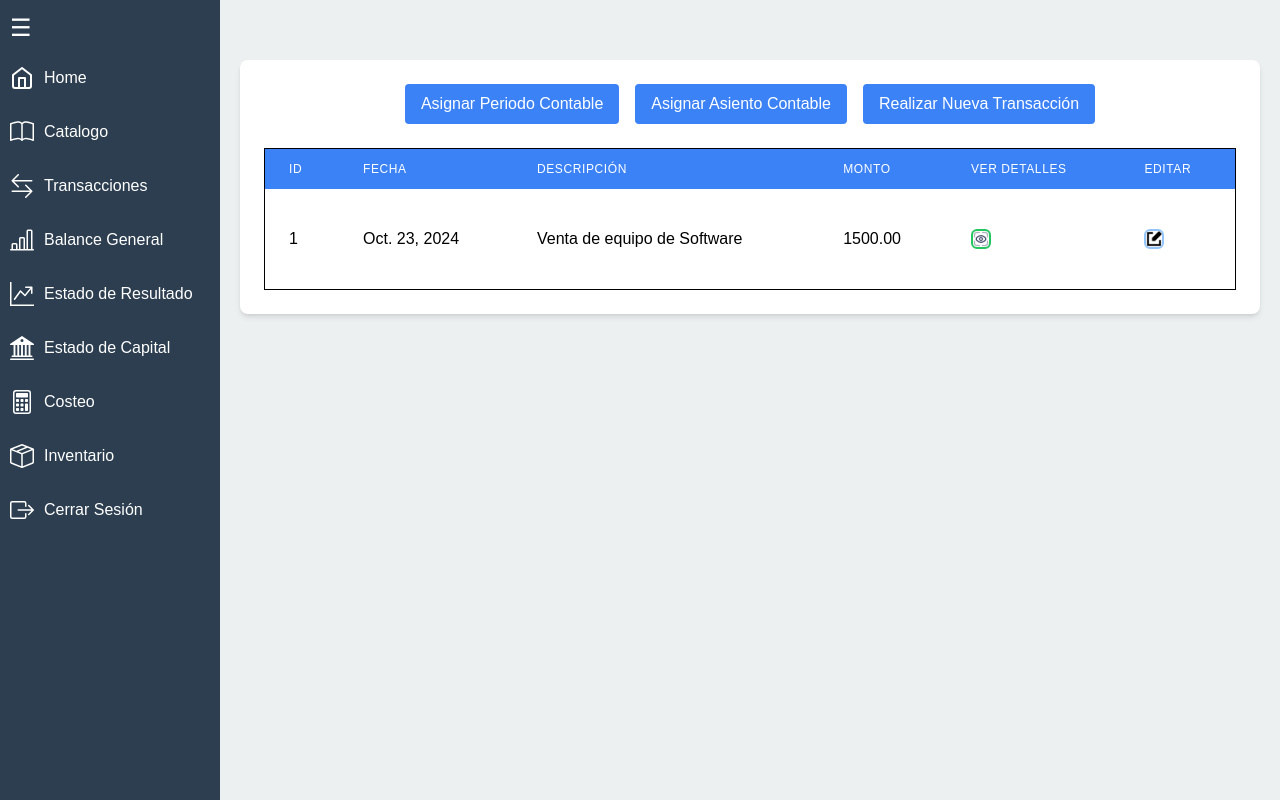
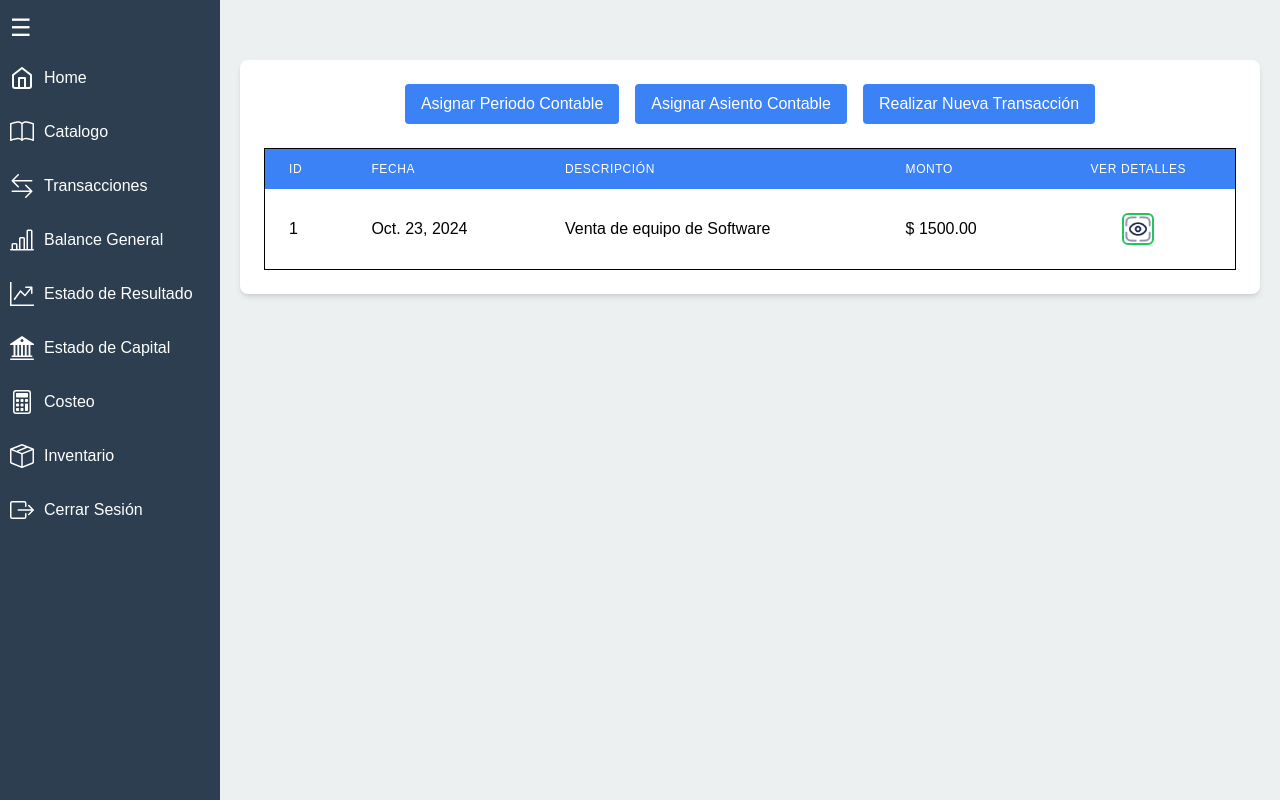
Before and after one commit to InfinityJaaR/Sistema-Contable, a Django app: page /contable/gestionarTransacciones/ in a window 1280 px wide. Run offline with Django 5.2, Linux system fonts and the light colour scheme; a user stored in the database is signed in; data comes from the database, SQL or seed files in the repository; some libraries are stand-ins or nearby versions.

Commit message:
CENTRANDO ICONO

```diff
--- a/contable/templates/gestionarTransacciones.html
+++ b/contable/templates/gestionarTransacciones.html
@@ -58,8 +58,7 @@
                         <th class="px-6 py-3 text-left text-xs font-medium uppercase tracking-wider">Fecha</th>
                         <th class="px-6 py-3 text-left text-xs font-medium uppercase tracking-wider">Descripción</th>
                         <th class="px-6 py-3 text-left text-xs font-medium uppercase tracking-wider">Monto</th>
-                        <th class="px-6 py-3 text-left text-xs font-medium uppercase tracking-wider">Ver Detalles</th>
-                        <th class="px-6 py-3 text-left text-xs font-medium uppercase tracking-wider">Editar</th>
+                        <th class="px-6 py-3 text-left text-xs font-medium uppercase tracking-wider flex justify-center items-center">Ver Detalles</th>
                     </tr>
                 </thead>
                 <tbody id="transactionBody" class="bg-white divide-y divide-gray-200">
@@ -68,15 +67,10 @@
                             <td class="px-6 py-4 whitespace-nowrap">{{ transaccion.id }}</td>
                             <td class="px-6 py-4 whitespace-nowrap">{{ transaccion.fecha }}</td>
                             <td class="px-6 py-4 whitespace-nowrap">{{ transaccion.descripcion }}</td>
-                            <td class="px-6 py-4 whitespace-nowrap">{{ transaccion.monto_total }}</td>
-                            <td class="px-6 py-4 whitespace-nowrap">
+                            <td class="px-6 py-4 whitespace-nowrap">$ {{ transaccion.monto_total }}</td>
+                            <td class="px-6 py-4 whitespace-nowrap flex justify-center items-center">
                                 <a href="/verdetalles/{{ transaccion.id }}" class="p-2">
-                                    <img src="{% static 'img/detalles.png' %}" alt="Detalles" class="h-5 w-5 border-2 border-green-500 rounded-md">
-                                </a>
-                            </td>
-                            <td class="px-6 py-4 whitespace-nowrap">
-                                <a href="/detalletransaccion/{{ transaccion.id }}" class="p-2">
-                                    <img src="{% static 'img/pencil.png' %}" alt="Editar" class="h-5 w-5 border-2 border-blue-300 rounded-md">
+                                    <img src="{% static 'img/detalles.png' %}" alt="Detalles" class="h-8 w-8 border-2 border-green-500 rounded-md">
                                 </a>
                             </td>
                         </tr>
--- a/contable/templates/registrarTransaccion.html
+++ b/contable/templates/registrarTransaccion.html
@@ -137,8 +137,8 @@
         const newRow = `<tr>
                             <td class="border px-4 py-2">${codigoCuentaText}</td>
                             <td class="border px-4 py-2">${debe > 0 ? 'Debe' : 'Haber'}</td>
-                            <td class="border px-4 py-2">${debe}</td>
-                            <td class="border px-4 py-2">${haber}</td>
+                            <td class="border px-4 py-2">$ ${debe}</td>
+                            <td class="border px-4 py-2">$ ${haber}</td>
                             <input type="hidden" name="codigo_cuenta" value="${codigoCuenta}">
                             <input type="hidden" name="debe" value="${debe}">
                             <input type="hidden" name="haber" value="${haber}">
```
